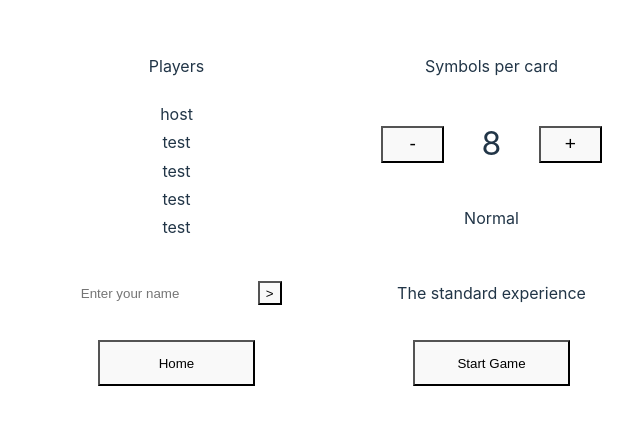
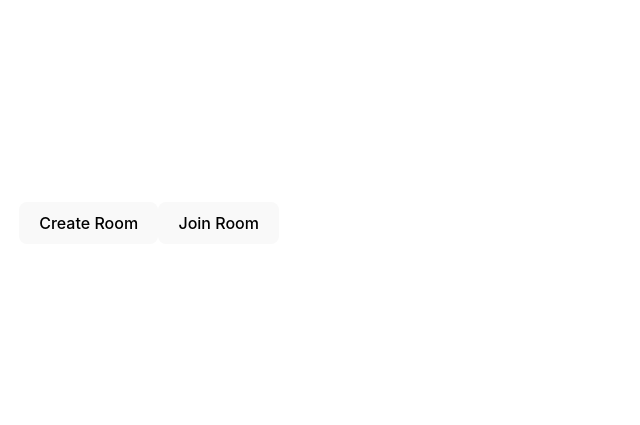
Before and after one commit to nonotnoah/card-game, a React (Vite) app in the folder client/: page / in a window 1280 px wide. Shown: the part 177-602 px from the top of the page, without its empty margins (13-653 px from the left). Built offline with nearby package versions, Linux system fonts and the light colour scheme.

Commit message:
switch back to live development
I was using Dev.tsx to style css

```diff
--- a/client/src/components/Dev.tsx
+++ b/client/src/components/Dev.tsx
@@ -9,7 +9,8 @@ import HostLobbyRoom from './Lobby/HostLobbyRoom';
 
 function Dev() {
   return (
-    <HostLobbyRoom />
+    // <HostLobbyRoom />
+    <></>
 
   )
 }
--- a/client/src/components/Lobby/JoinLobbyRoom.tsx
+++ b/client/src/components/Lobby/JoinLobbyRoom.tsx
@@ -1,5 +1,5 @@
 import { useEffect, useState, useRef, MutableRefObject } from 'react'
-import '../styles/App.css'
+import '../../styles/LobbyRoom.scss'
 import { io, Socket } from 'socket.io-client'
 import ClientGame from '../ClientGame'
 
--- a/client/src/main.tsx
+++ b/client/src/main.tsx
@@ -5,6 +5,6 @@ import Dev from "./components/Dev";
 import "./styles/index.css";
 
 ReactDOM.createRoot(document.getElementById("root") as HTMLElement).render(
-  // <App />
-  <Dev />
+  <App />
+  // <Dev />
 );
```
